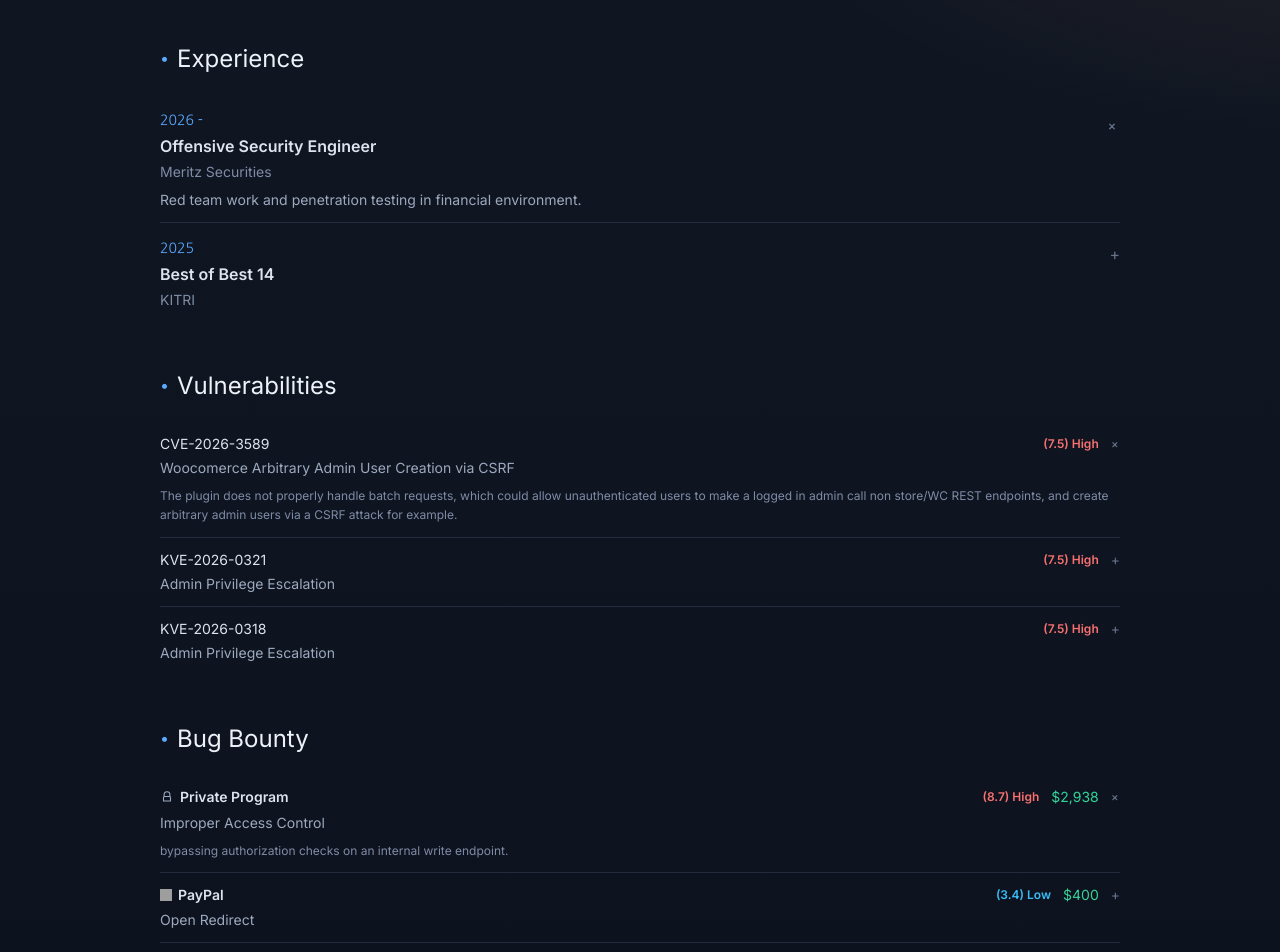
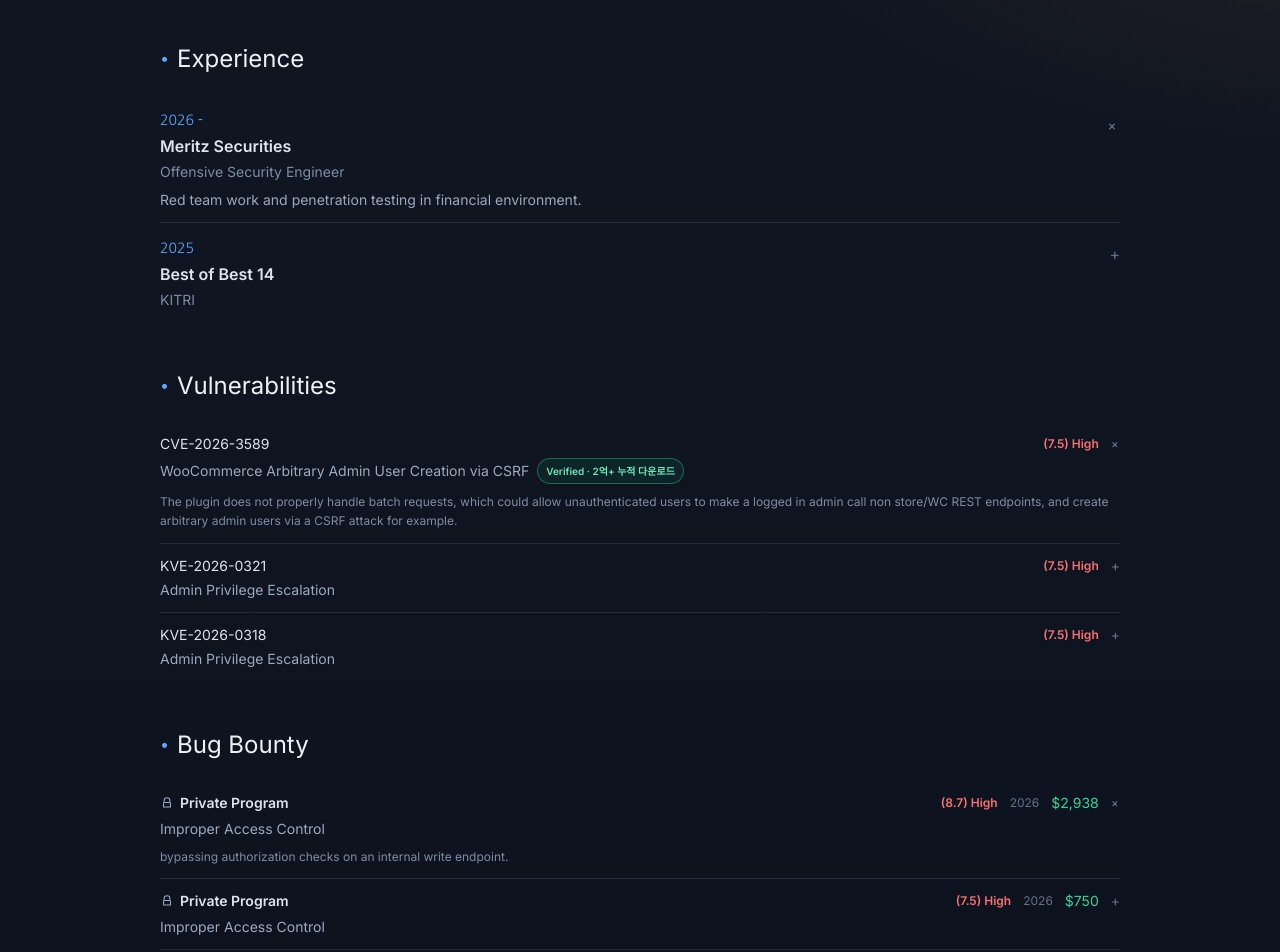
Before and after one commit to komi22/oolongeya, a Next.js app: page / in a window 1280 px wide. Shown: the part 300-1252 px from the top of the page. Built offline with nearby package versions, Linux system fonts and the light colour scheme; grey boxes are pictures that could not be loaded.

Commit message:
Update bounty entries and WooCommerce labeling

```diff
--- a/app/page.js
+++ b/app/page.js
@@ -12,8 +12,8 @@
 const workExperiences = [
   {
     period: "2026 -",
-    title: "Offensive Security Engineer",
-    org: "Meritz Securities",
+    title: "Meritz Securities",
+    org: "Offensive Security Engineer",
     details: ["Red team work and penetration testing in financial environment."],
   },
   {
@@ -29,7 +29,8 @@
     id: "CVE-2026-3589",
     scoreValue: "7.5",
     grade: "High",
-    title: "Woocomerce Arbitrary Admin User Creation via CSRF",
+    title: "WooCommerce Arbitrary Admin User Creation via CSRF",
+    badge: "Verified · 2억+ 누적 다운로드",
     description:
       "The plugin does not properly handle batch requests, which could allow unauthenticated users to make a logged in admin call non store/WC REST endpoints, and create arbitrary admin users via a CSRF attack for example.",
   },
@@ -58,10 +59,23 @@
     scoreValue: "8.7",
     grade: "High",
     payout: "$2,938",
+    year: "2026",
     icon: "",
     lock: true,
     description:
       "bypassing authorization checks on an internal write endpoint.",
+  },
+  {
+    program: "Private Program",
+    type: "Improper Access Control",
+    scoreValue: "7.5",
+    grade: "High",
+    payout: "$750",
+    year: "2026",
+    icon: "",
+    lock: true,
+    description:
+      "API 악용을 통해 인증되지 않은 접근 및 대규모 정보 노출이 가능합니다.",
   },
   {
     program: "PayPal",
@@ -69,6 +83,7 @@
     scoreValue: "3.4",
     grade: "Low",
     payout: "$400",
+    year: "2026",
     icon: "/icons/paypal.svg",
     description:
       "A malicious phishing link under a PayPal domain can be generated and redirect users to a malicious site when clicked.",
@@ -79,6 +94,7 @@
     scoreValue: "7.5",
     grade: "High",
     payout: "$400",
+    year: "2026",
     icon: "/icons/automattic.png",
     description:
       "The plugin does not properly handle batch requests, which could allow unauthenticated users to make a logged in admin call non store/WC REST endpoints, and create arbitrary admin users via a CSRF attack for example.",
@@ -89,6 +105,7 @@
     scoreValue: "3.9",
     grade: "Low",
     payout: "$100",
+    year: "2026",
     icon: "/icons/automattic.png",
     description:
       "CSRF is possible via a nonce-bypass request.",
@@ -287,7 +304,14 @@
                   <div className="flex flex-col gap-2 sm:flex-row sm:items-start sm:justify-between sm:gap-3">
                     <div>
                       <p className="font-ui text-ink-100">{v.id}</p>
-                      <p className="mt-1 text-ink-300">{v.title}</p>
+                      <div className="mt-1 flex flex-wrap items-center gap-2">
+                        <p className="text-ink-300">{v.title}</p>
+                        {v.badge ? (
+                          <span className="rounded-full border border-emerald-400/40 bg-emerald-500/10 px-2 py-0.5 text-[10px] font-semibold text-emerald-300">
+                            {v.badge}
+                          </span>
+                        ) : null}
+                      </div>
                     </div>
                     <div className="flex items-center gap-3">
                       <span className={`font-ui text-xs font-semibold ${scoreTone(v.grade)}`}>
@@ -348,6 +372,7 @@
                       <span className={`font-ui text-xs font-semibold ${scoreTone(item.grade)}`}>
                         {riskText(item.scoreValue, item.grade)}
                       </span>
+                      <span className="font-ui text-xs text-ink-500">{item.year}</span>
                       <span className="font-ui text-emerald-400">{item.payout}</span>
                       <span className={`text-ink-500 transition-transform ${isOpen ? "rotate-45" : "rotate-0"}`}>+</span>
                     </div>
```
